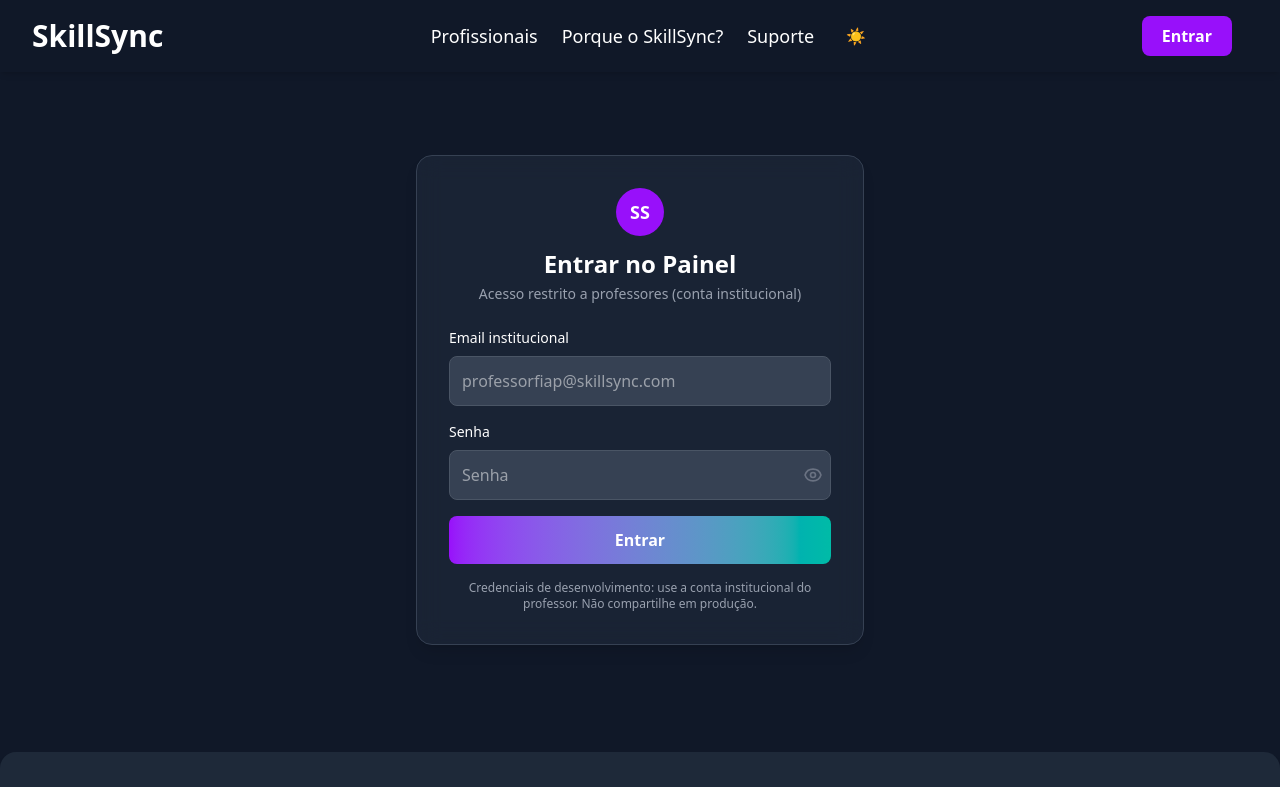
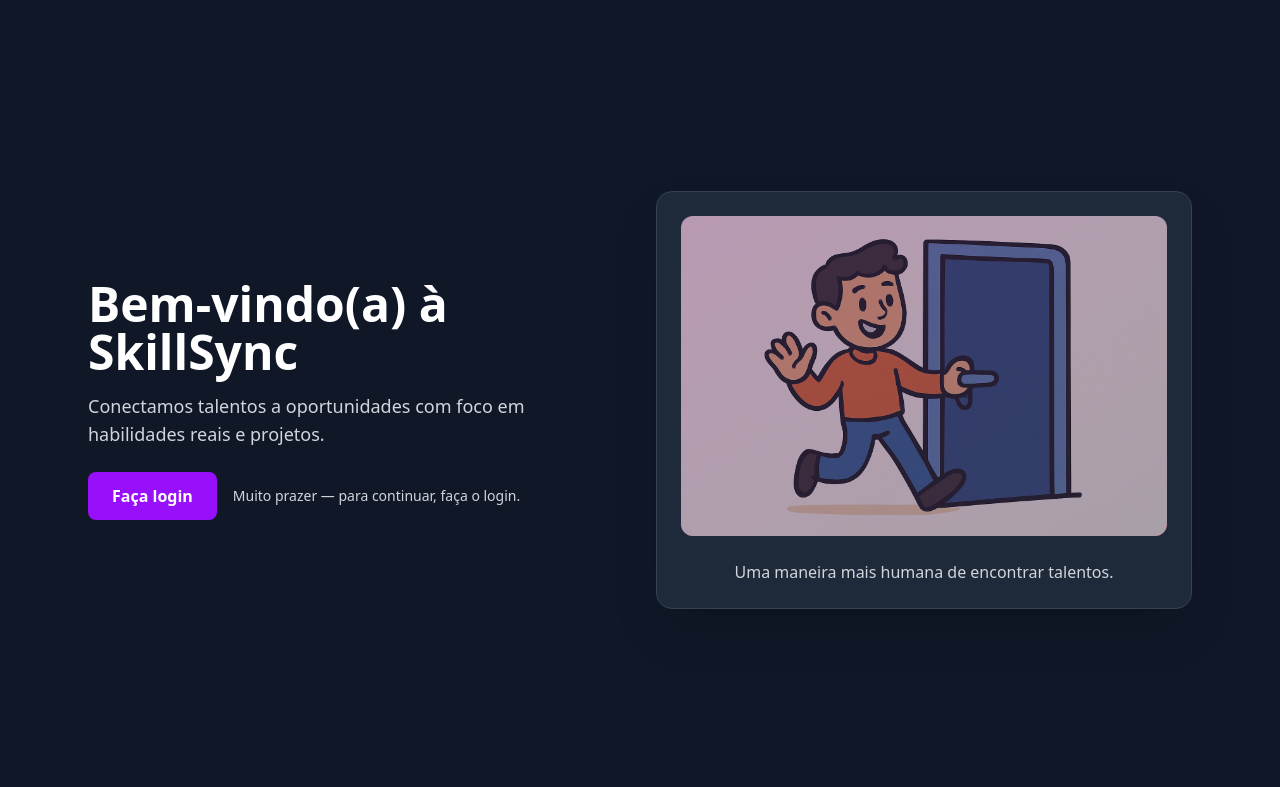
Before and after one commit to globalsolution2semestre/SkillSync-app, a React (Vite) app: page / in a window 1280 px wide. Shown: the top 787 px of the page. Built offline with nearby package versions, Linux system fonts and the light colour scheme.

Commit message:
priorizando um login melhorado com imagens e estilizacoes diferentes

```diff
--- a/src/App.jsx
+++ b/src/App.jsx
@@ -275,14 +275,14 @@
     }
   };
 
+  // Styled to match the provided mock: centered, rounded card with shadow and avatar
   const outerWrapperClass = modal ? 'w-full flex items-center justify-center' : `min-h-screen flex items-center justify-center px-4 ${darkMode ? 'bg-gray-900 text-white' : 'bg-gray-50 text-gray-900'}`;
-  const cardBgClass = modal ? `${darkMode ? 'bg-gray-900/90' : 'bg-white'}` : `${darkMode ? 'bg-gray-800/70' : 'bg-white'}`;
+  const cardBgClass = modal ? `${darkMode ? 'bg-gray-900/90' : 'bg-white'}` : `${darkMode ? 'bg-gray-800' : 'bg-white'}`;
 
   return (
     <div className={outerWrapperClass}>
-      <div className={`w-full max-w-md ${cardBgClass} backdrop-blur-md p-8 rounded-2xl shadow-lg border ${darkMode ? 'border-gray-700' : 'border-gray-100'}`}>
+      <div className={`w-full max-w-md ${cardBgClass} pt-8 p-8 rounded-3xl shadow-2xl border ${darkMode ? 'border-gray-700' : 'border-gray-100'}`}>
         <div className="text-center mb-6">
-          <div className="inline-flex items-center justify-center w-12 h-12 rounded-full bg-purple-600 text-white font-bold text-lg mb-3">SS</div>
           <h2 className="text-2xl font-semibold">Entrar no Painel</h2>
           <p className="text-sm text-gray-400 mt-1">Acesso restrito a professores (conta institucional)</p>
         </div>
@@ -295,7 +295,7 @@
               id="email"
               type="email"
               placeholder="professorfiap@skillsync.com"
-              className={`w-full p-3 rounded-lg border ${darkMode ? 'bg-gray-700 border-gray-600 text-white' : 'bg-gray-50 border-gray-200 text-gray-900'}`}
+              className={`w-full p-3 rounded-lg border ${darkMode ? 'bg-gray-700 border-gray-600 text-white placeholder-gray-300' : 'bg-gray-50 border-gray-200 text-gray-900 placeholder-gray-500'}`}
               required
             />
           </div>
@@ -308,7 +308,7 @@
                 id="password"
                 type={showPassword ? 'text' : 'password'}
                 placeholder="Senha"
-                className={`w-full p-3 rounded-lg border ${darkMode ? 'bg-gray-700 border-gray-600 text-white' : 'bg-gray-50 border-gray-200 text-gray-900'} pr-12`}
+                className={`w-full p-3 rounded-lg border ${darkMode ? 'bg-gray-700 border-gray-600 text-white placeholder-gray-300' : 'bg-gray-50 border-gray-200 text-gray-900 placeholder-gray-500'} pr-12`}
                 required
               />
               <button
@@ -332,7 +332,7 @@
             </div>
           </div>
 
-          <button type="submit" className="w-full py-3 rounded-lg bg-gradient-to-r from-purple-600 to-teal-500 text-white font-semibold hover:opacity-95 transition">
+          <button type="submit" className="w-full py-3 rounded-xl bg-gradient-to-r from-purple-600 via-purple-400 to-teal-400 text-white font-semibold hover:opacity-95 transition shadow-lg">
             Entrar
           </button>
 
@@ -826,9 +826,12 @@
   };
 
   const renderPage = () => {
-    // if not logged in, always show login page
+    // If not logged in: show Landing by default and allow only the explicit login page.
     if (!isLoggedIn) {
+      if (page === 'login') {
         return <LoginPage setPage={setPage} setIsLoggedIn={setIsLoggedIn} setSelectedProfile={setSelectedProfile} darkMode={darkMode} />;
+      }
+      return <Landing setPage={setPage} darkMode={darkMode} />;
     }
 
     switch (page) {
@@ -849,6 +852,8 @@
 
   return (
     <div className={`min-h-screen ${darkMode ? 'bg-gray-900' : 'bg-white'}`}>
+      {/* Show Navbar and extra chrome only when logged in */}
+      {isLoggedIn && (
         <Navbar
           setPage={setPage}
           isLoggedIn={isLoggedIn}
@@ -858,11 +863,11 @@
           selectedProfile={selectedProfile}
           setSelectedProfile={setSelectedProfile}
         />
+      )}
 
       <main>
 
-
-        {welcomeOpen && selectedProfile && (
+        {isLoggedIn && welcomeOpen && selectedProfile && (
           <div className="max-w-7xl mx-auto px-4 mt-20">
             <div className={`rounded-lg p-4 text-center ${darkMode ? 'bg-green-800 text-green-100' : 'bg-green-100 text-green-900'}`}>
               <strong>Bem-vindo(a),</strong> <span className="font-semibold">{selectedProfile ? selectedProfile.nome : ''}</span>! Você já pode usar a plataforma.
@@ -873,8 +878,9 @@
         {renderPage()}
       </main>
 
-      <SupportCallout darkMode={darkMode} />
-      <Footer darkMode={darkMode} setPage={setPage} />
+      {/* Only show support/footer when logged in */}
+      {isLoggedIn && <SupportCallout darkMode={darkMode} />}
+      {isLoggedIn && <Footer darkMode={darkMode} setPage={setPage} />}
 
       {modalProfile && (
         <ProfileModal
--- a/src/components/Landing.jsx
+++ b/src/components/Landing.jsx
@@ -20,24 +20,21 @@
         </div>
 
         <div className="flex flex-col items-center md:items-end">
-          {/* Cartoon illustration (inline SVG) */}
-          <div className={`w-full max-w-md p-6 rounded-2xl ${darkMode ? 'bg-gray-800' : 'bg-gray-50'} shadow-lg`}>
-            <svg viewBox="0 0 200 200" xmlns="http://www.w3.org/2000/svg" className="w-full h-64">
-              <defs>
-                <linearGradient id="g" x1="0" x2="1">
-                  <stop offset="0%" stopColor="#a78bfa" />
-                  <stop offset="100%" stopColor="#34d399" />
-                </linearGradient>
-              </defs>
-              <rect x="0" y="0" width="200" height="200" rx="20" fill={darkMode ? '#0f1724' : '#ffffff'} />
-              <circle cx="100" cy="70" r="36" fill="#FFD28A" />
-              <ellipse cx="85" cy="78" rx="6" ry="8" fill="#111827" />
-              <ellipse cx="115" cy="78" rx="6" ry="8" fill="#111827" />
-              <path d="M80 95 Q100 110 120 95" stroke="#111827" strokeWidth="3" fill="none" strokeLinecap="round" />
-              <rect x="40" y="120" width="120" height="36" rx="8" fill="url(#g)" opacity="0.95" />
-              <text x="100" y="145" textAnchor="middle" fill="#ffffff" fontSize="12" fontWeight="700">SkillSync</text>
-            </svg>
-            <p className={`mt-4 text-center ${darkMode ? 'text-gray-300' : 'text-gray-700'}`}>Uma maneira mais humana de encontrar talentos.</p>
+          {/* Rocket illustration card */}
+          <div className={`w-full max-w-2xl p-6 rounded-2xl ${darkMode ? 'bg-gray-800' : 'bg-white'} shadow-2xl border ${darkMode ? 'border-gray-700' : 'border-gray-100'}`}>
+            <div className="relative w-full h-80 rounded-xl overflow-hidden flex items-center justify-center bg-gradient-to-br from-indigo-900 via-purple-800 to-pink-600">
+              {/* Use user's image placed at public/door-illustration.png */}
+              <img
+                src="/door-ilustration.png.png"
+                alt="Entrada"
+                className="w-full h-full object-cover filter contrast-[0.95] brightness-[0.9] saturate-[0.85] mix-blend-normal"
+              />
+
+              {/* Color overlay to tint image to site tones */}
+              <div className="absolute inset-0 bg-gradient-to-br from-purple-800/30 to-indigo-900/30 mix-blend-multiply pointer-events-none" />
+              <div className="absolute inset-0 rounded-xl ring-1 ring-black/20 pointer-events-none" />
+            </div>
+            <p className={`mt-6 text-center ${darkMode ? 'text-gray-300' : 'text-gray-600'}`}>Uma maneira mais humana de encontrar talentos.</p>
           </div>
         </div>
       </div>
```
Also changed, not shown: public/door-ilustration.png.png (added). Lines whose indentation alone changed are shown as unchanged.
